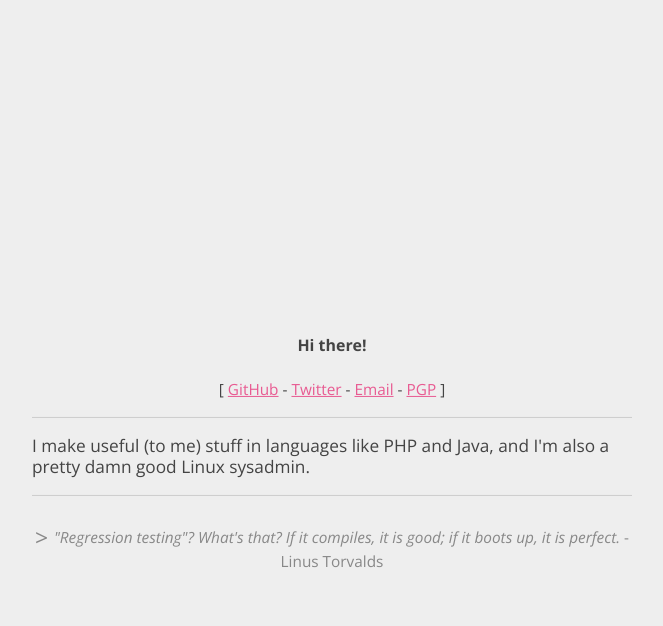
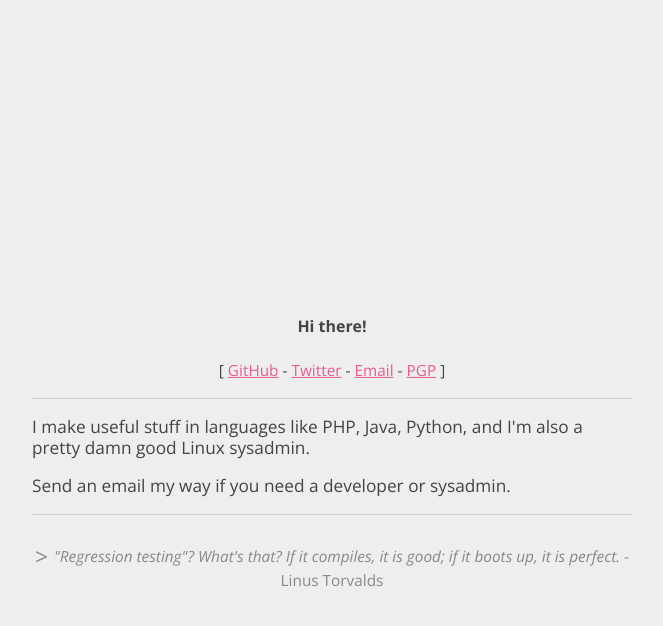
Before and after one commit to TheReverend403/Site, a Jekyll site: the page built from index.html, in a window 1280 px wide. Shown: the top 626 px of the page, without its empty margins (308-971 px from the left). Built offline with Jekyll 4.4.1, drawn with Linux system fonts in a browser that asks for light colours.

Commit message:
Update index

```diff
--- a/index.html
+++ b/index.html
@@ -3,4 +3,5 @@ layout: page
 header: 'Hi there!'
 ---
 
-<p>I make useful (to me) stuff in languages like PHP and Java, and I'm also a pretty damn good Linux sysadmin.</p>
+<p>I make useful stuff in languages like PHP, Java, Python, and I'm also a pretty damn good Linux sysadmin.</p>
+<p>Send an email my way if you need a developer or sysadmin.</p>
```
